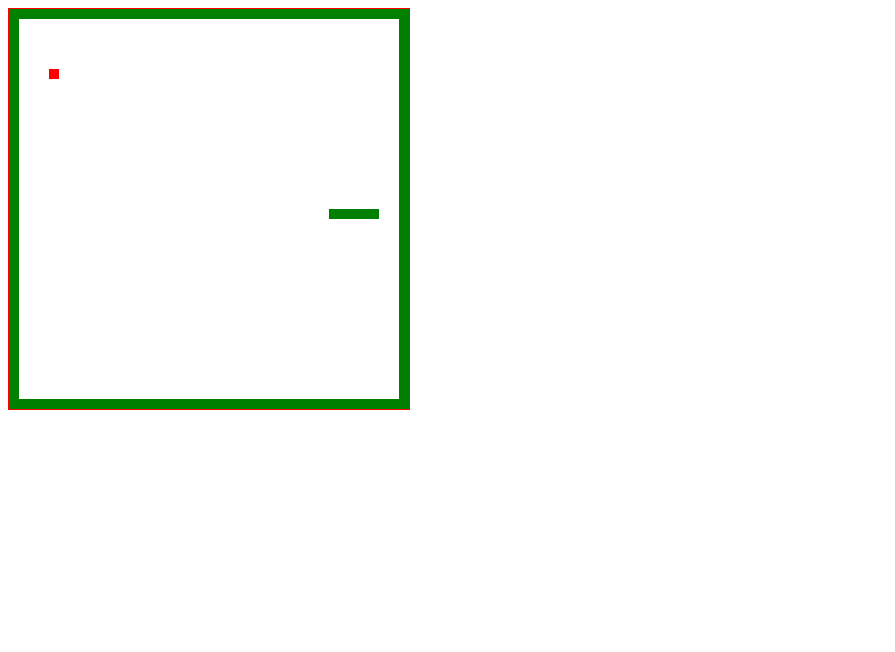
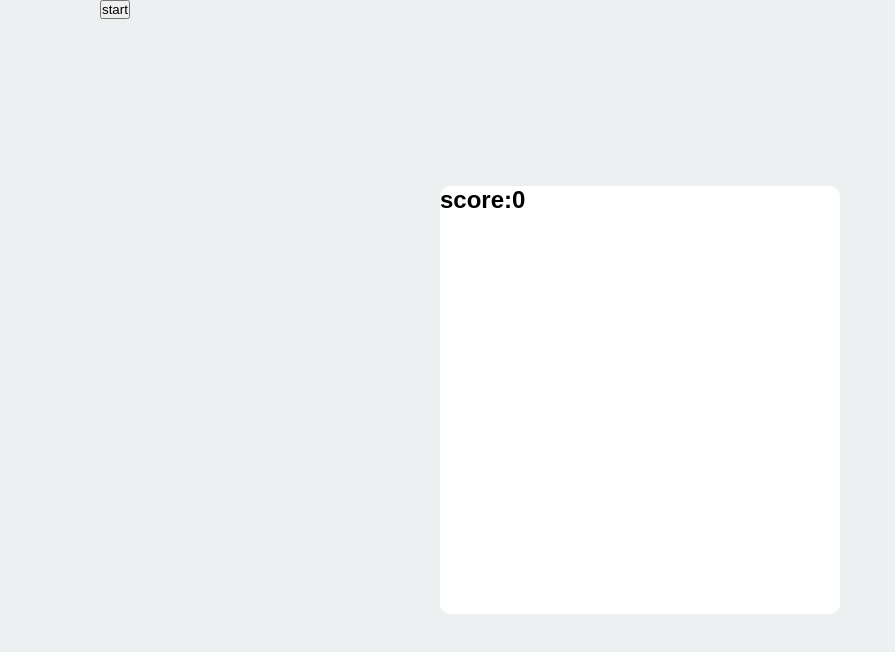
Before and after one commit to kevinmalaverr/snake-javascript, a plain HTML site: page index.html in a window 1280 px wide. Shown: the whole page, without its empty margins (0-895 px from the left). Drawn offline with Linux system fonts and the light colour scheme.

Commit message:
some styles

```diff
--- a/css/general.css
+++ b/css/general.css
@@ -1,7 +1,46 @@
+* {
+  padding: 0;
+  margin: 0;
+  box-sizing: border-box;
+}
+
+body {
+  font-family: Arial, Helvetica, sans-serif;
+  background-color: #ecf0f1;
+  overflow: hidden;
+}
+
+.center {
+  display: flex;
+  align-items: center;
+  justify-content: center;
+  height: 100vh;
+}
+
+.container {
+  border-radius: 10px;
+  background: #fff;
+  width: 400px;
+  position: relative;
+}
+
+.modal {
+  position: absolute;
+  top: 0;
+  left: 100px;
+}
+
+.header {
+  display: flex;
+}
+
+.game-container {
+  height: 400px;
+}
+
 #game {
   width: 400px;
   height: 400px;
-  border: 1px solid red;
 }
 
 .snake {
--- a/index.html
+++ b/index.html
@@ -7,7 +7,24 @@
     <title>Document</title>
   </head>
   <body>
-    <canvas width="400" height="400" id="game"></canvas>
+    <div class="modal">
+      <button id="start-button">
+        start
+      </button>
+    </div>
+    <div class="center">
+      <main class="container">
+        <div>
+          <div class="header">
+            <h2>score:</h2>
+            <h2 id="score">0</h2>
+          </div>
+          <div class="game-container">
+            <canvas width="400" height="400" id="game"></canvas>
+          </div>
+        </div>
+      </main>
+    </div>
     <script src="js/game.js"></script>
   </body>
 </html>
--- a/js/game.js
+++ b/js/game.js
@@ -19,6 +19,7 @@ class Game {
   gameContext;
   time;
   food;
+  increase = false;
 
   constructor() {
     this.canvas = document.getElementById("game");
@@ -52,7 +53,12 @@ class Game {
       default:
         break;
     }
-    this.tail = this.tail.next;
+
+    if (!this.increase) {
+      this.tail = this.tail.next;
+    }
+    this.increase = false;
+
     this.head.next = newHead;
     this.head = newHead;
   }
@@ -60,15 +66,17 @@ class Game {
   drawSnake() {
     this.gameContext.clearRect(0, 0, this.canvas.width, this.canvas.height);
 
-    this.gameContext.fillStyle = "red";
+    this.gameContext.fillStyle = "#c0392b";
     this.gameContext.fillRect(this.food.x * 10, this.food.y * 10, 10, 10);
 
-    this.gameContext.fillStyle = "green";
+    this.gameContext.fillStyle = "#34495e";
 
     this.gameContext.fillRect(0, 0, 10, 400);
     this.gameContext.fillRect(390, 0, 10, 400);
     this.gameContext.fillRect(0, 0, 400, 10);
     this.gameContext.fillRect(0, 390, 400, 10);
+
+    this.gameContext.fillStyle = "#27ae60";
 
     this.gameContext.fillRect(this.tail.x * 10, this.tail.y * 10, 10, 10);
     let next = this.tail.next;
@@ -136,7 +144,9 @@ class Game {
     const eaten = this.head.x === this.food.x && this.head.y === this.food.y;
     if (eaten) {
       this.snakeLength++;
+      this.increase = true;
       this.generateFood();
+      document.getElementById("score").innerText = this.snakeLength;
     }
   }
 
@@ -151,9 +161,12 @@ class Game {
       this.increaseDirection();
       this.calcColitions();
       this.drawSnake();
-    }, 300);
+    }, 100);
   }
 }
 
 const game = new Game();
-game.init();
+
+document.getElementById("start-button").addEventListener("click", () => {
+  game.init();
+});
```
